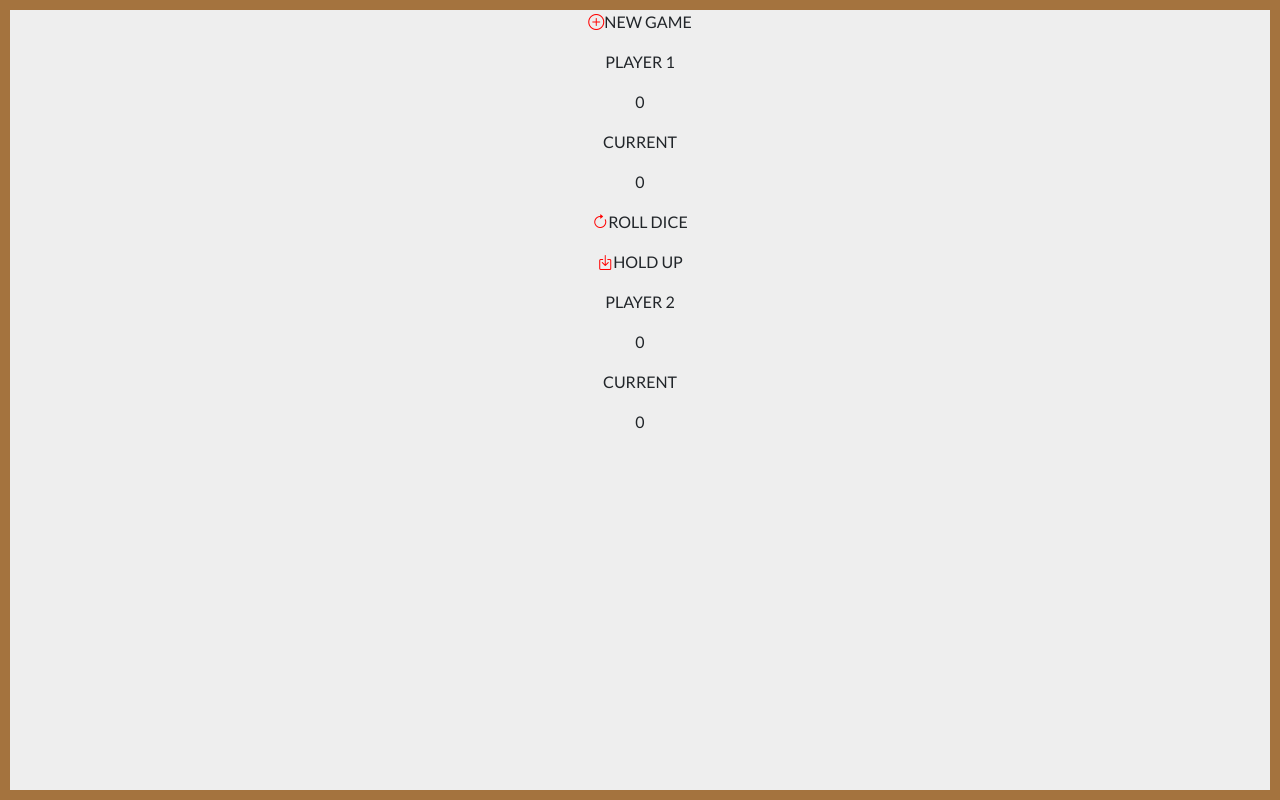
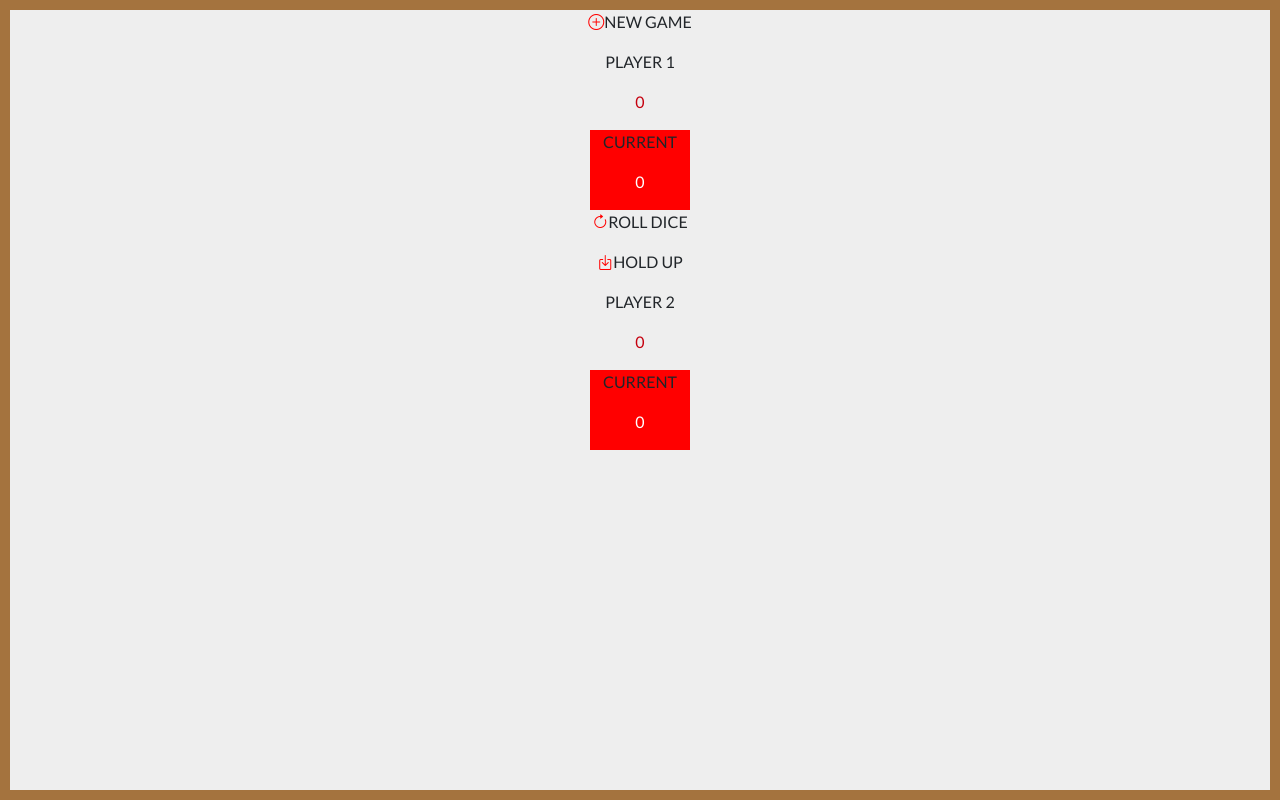
Before and after one commit to Jessica130883/dice-game, a plain HTML site: page index.html in a window 1280 px wide. Drawn offline with nearby package versions, Linux system fonts and the light colour scheme.

Commit message:
Ajout de couleurs en background pour le contenu current et changement de couleurs pour les chiffres

```diff
--- a/Stylesheet.css
+++ b/Stylesheet.css
@@ -8,7 +8,7 @@ body {
 }
 /*ICONS*/
 .bi {
-    color: red;
+    color: #ff0000;
 }
 .container-game {
     border: solid 10px #a4733e ;
@@ -18,3 +18,15 @@ body {
 .content {
     text-align: center;
 }
+.container-current1, .container-current2 {
+    height: 80px;
+    width: 100px;
+    background-color: red;
+    margin: auto;
+}
+.current-nb {
+    color: white;
+}
+.score-nb {
+    color: #C5000F;
+}
--- a/index.html
+++ b/index.html
@@ -20,7 +20,7 @@
 
     <div class="container-player1 content">
         <div class="title-player1"><p class="text-player1">PLAYER 1</p></div>
-        <p class="score">0</p>
+        <p class="score-nb">0</p>
     </div>
     <div class="container-current1 content">
         <p class="text-current">CURRENT</p>
@@ -36,7 +36,7 @@
     </div>
     <div class="container-player2 content">
         <div class="title-player2"><p class="text-player1">PLAYER 2</p></div>
-        <p class="score">0</p>
+        <p class="score-nb">0</p>
     </div>
     <div class="container-current1 content">
         <p class="text-current">CURRENT</p>
```
